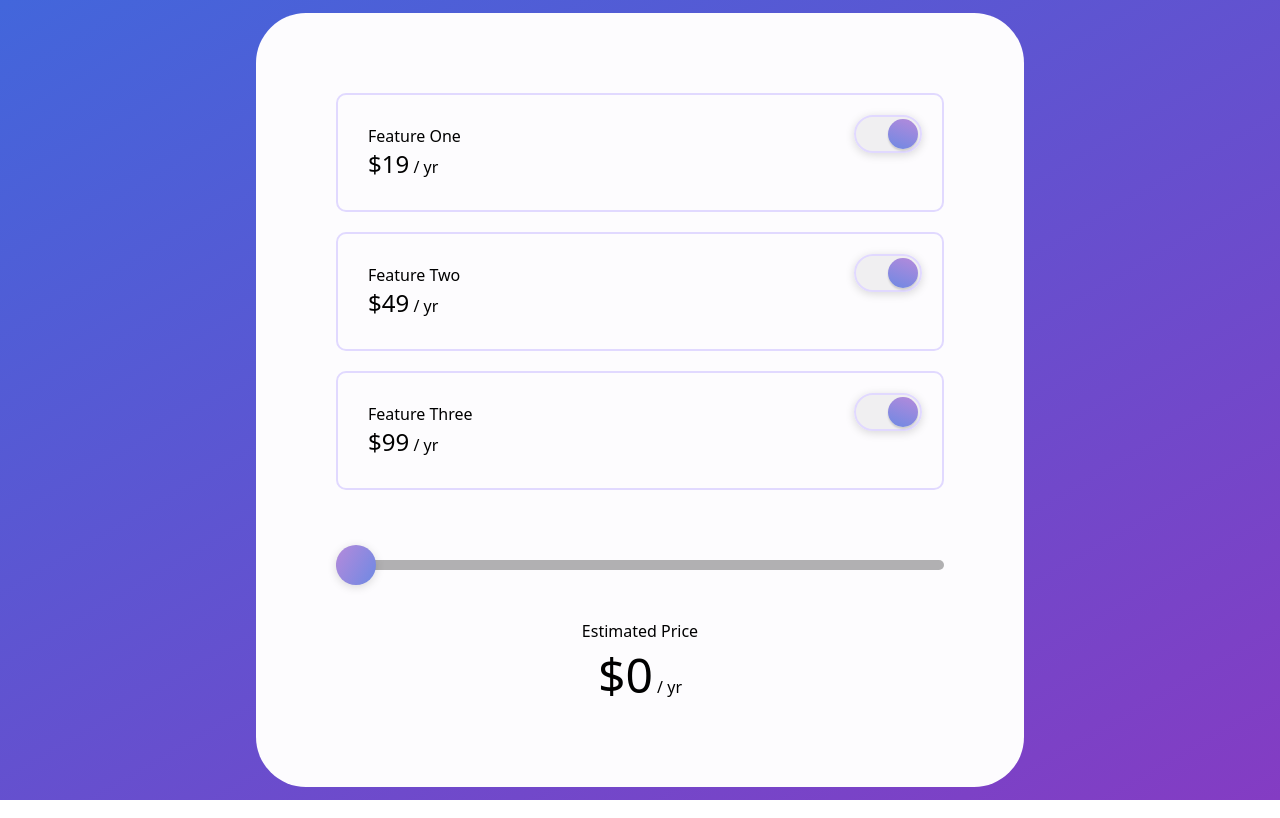
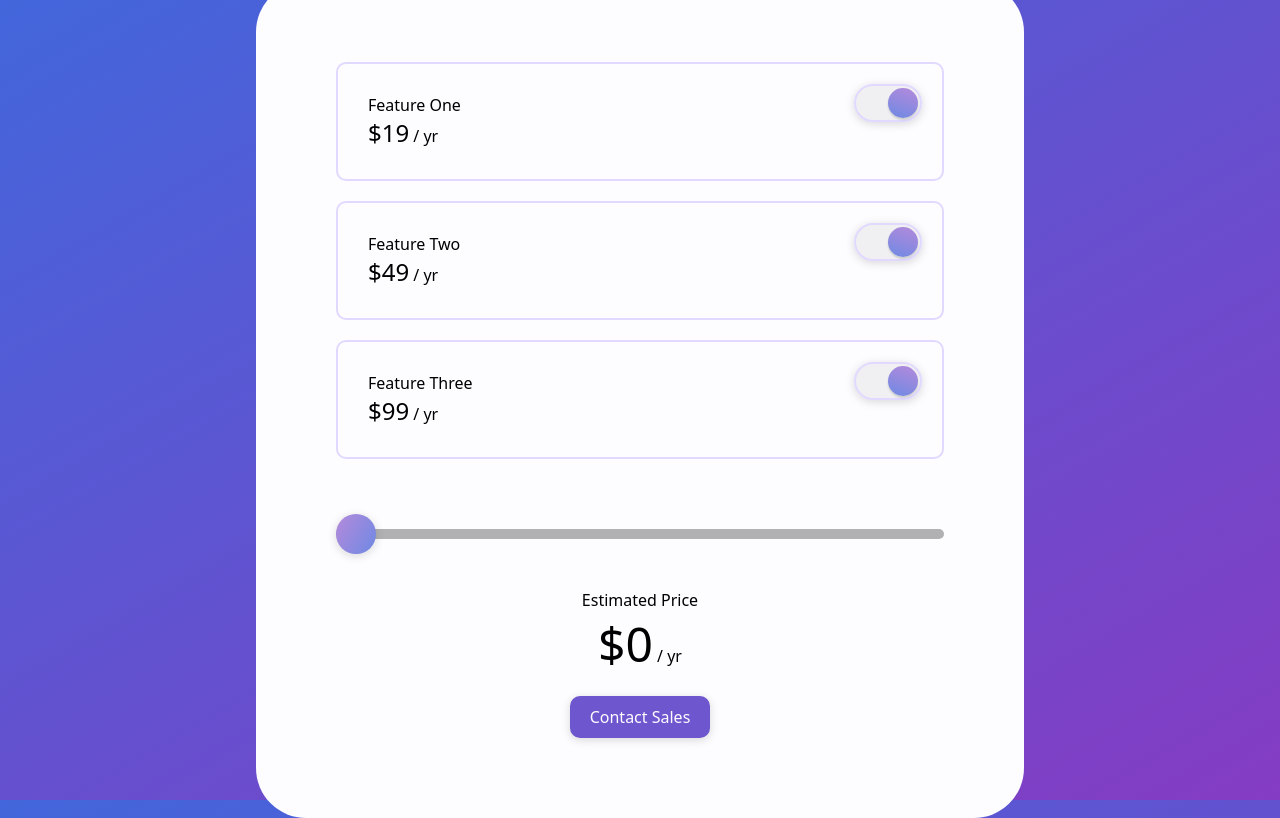
Before and after one commit to edignot/hack-week-radix-slider, a Next.js app: page / in a window 1280 px wide. Built offline with nearby package versions, Linux system fonts and the light colour scheme.

Commit message:
Added Text and Button components

```diff
--- /dev/null
+++ b/Components/Button.js
@@ -0,0 +1,18 @@
+import { styled } from '@stitches/react'
+import { violet, blackA } from '@radix-ui/colors'
+
+const Button = ({ text }) => {
+  return <StyledButton>{text}</StyledButton>
+}
+
+const StyledButton = styled('button', {
+  all: 'unset',
+  padding: '10px 20px',
+  marginTop: '20px',
+  borderRadius: 10,
+  backgroundColor: violet.violet9,
+  color: violet.violet1,
+  boxShadow: `0 2px 10px ${blackA.blackA3}`,
+})
+
+export default Button
--- a/Components/Switch.js
+++ b/Components/Feature.js
@@ -1,9 +1,9 @@
-import React, { useState } from 'react'
+import Text from './Text'
 import * as SwitchPrimitive from '@radix-ui/react-switch'
 import { styled } from '@stitches/react'
 import { violet, blackA } from '@radix-ui/colors'
 
-const SwitchDemo = ({ featureName, featurePrice, setFeaturePriceHandler }) => {
+const Feature = ({ featureName, featurePrice, setFeaturePriceHandler }) => {
   const toggleFeatureHandler = (value) => {
     !value
       ? setFeaturePriceHandler(-featurePrice)
@@ -14,13 +14,14 @@ const SwitchDemo = ({ featureName, featurePrice, setFeaturePriceHandler }) => {
     <>
       <FeatureContainer>
         <FeatureDescription>
-          <p>{featureName}</p>
-          <p style={{ fontWeight: '300' }}>
-            <span style={{ fontSize: '1.5rem', fontWeight: '500' }}>
-              ${featurePrice}
-            </span>{' '}
-            / yr
-          </p>
+          <Text text={featureName} />
+          <Text
+            textWeight={300}
+            spanSize={'1.5rem'}
+            spanWeight={500}
+            text={' / yr'}
+            spanText={`$${featurePrice}`}
+          />
         </FeatureDescription>
         <Switch
           defaultChecked
@@ -78,4 +79,4 @@ const Thumb = styled(SwitchPrimitive.Thumb, {
   },
 })
 
-export default SwitchDemo
+export default Feature
--- /dev/null
+++ b/Components/Text.js
@@ -0,0 +1,19 @@
+const Text = ({
+  text,
+  textWeight,
+  textSize,
+  spanText,
+  spanWeight,
+  spanSize,
+}) => {
+  return (
+    <p style={{ fontWeight: textWeight }}>
+      <span style={{ fontSize: spanSize, fontWeight: spanWeight }}>
+        {spanText && spanText}
+      </span>
+      {text && text}
+    </p>
+  )
+}
+
+export default Text
--- a/pages/index.js
+++ b/pages/index.js
@@ -1,5 +1,7 @@
 import React, { useState } from 'react'
-import SwitchDemo from '../Components/Switch'
+import Feature from '../Components/Feature'
+import Text from '../Components/Text'
+import Button from '../Components/Button'
 import * as SliderPrimitive from '@radix-ui/react-slider'
 import { styled } from '@stitches/react'
 import { violet, blackA } from '@radix-ui/colors'
@@ -19,17 +21,17 @@ const PriceCalculator = () => {
   return (
     <Form>
       <FeaturesContainer>
-        <SwitchDemo
+        <Feature
           featureName="Feature One"
           featurePrice={19}
           setFeaturePriceHandler={setFeaturePriceHandler}
         />
-        <SwitchDemo
+        <Feature
           featureName="Feature Two"
           featurePrice={49}
           setFeaturePriceHandler={setFeaturePriceHandler}
         />
-        <SwitchDemo
+        <Feature
           featureName="Feature Three"
           featurePrice={99}
           setFeaturePriceHandler={setFeaturePriceHandler}
@@ -48,13 +50,15 @@ const PriceCalculator = () => {
         <Thumb />
       </Slider>
       <TotalPriceContainer>
-        <p style={{ fontWeight: '300' }}>Estimated Price</p>
-        <p style={{ fontWeight: '300' }}>
-          <span style={{ fontSize: '3rem', fontWeight: '500' }}>
-            ${featurePrice * customers}
-          </span>{' '}
-          / yr
-        </p>
+        <Text text={'Estimated Price'} textWeight={300} />
+        <Text
+          spanText={`$${featurePrice * customers}`}
+          spanSize={'3rem'}
+          spanWeight={500}
+          text={' / yr'}
+          textWeight={300}
+        />
+        <Button text={'Contact Sales'} disabled />
       </TotalPriceContainer>
     </Form>
   )
@@ -69,6 +73,16 @@ const Form = styled('form', {
   width: '60vw',
   backgroundColor: violet.violet1,
   borderRadius: '50px',
+})
+
+const FeaturesContainer = styled('section', {
+  display: 'flex',
+  flexWrap: 'wrap',
+  flexDirection: 'column',
+  justifyContent: 'space-between',
+  '@media screen and (min-width: 1350px)': {
+    flexDirection: 'row',
+  },
 })
 
 const Slider = styled(SliderPrimitive.Root, {
@@ -114,16 +128,6 @@ const Thumb = styled(SliderPrimitive.Thumb, {
   },
 })
 
-const FeaturesContainer = styled('section', {
-  display: 'flex',
-  flexWrap: 'wrap',
-  flexDirection: 'column',
-  justifyContent: 'space-between',
-  '@media screen and (min-width: 1350px)': {
-    flexDirection: 'row',
-  },
-})
-
 const TotalPriceContainer = styled('section', {
   display: 'flex',
   flexDirection: 'column',
```
